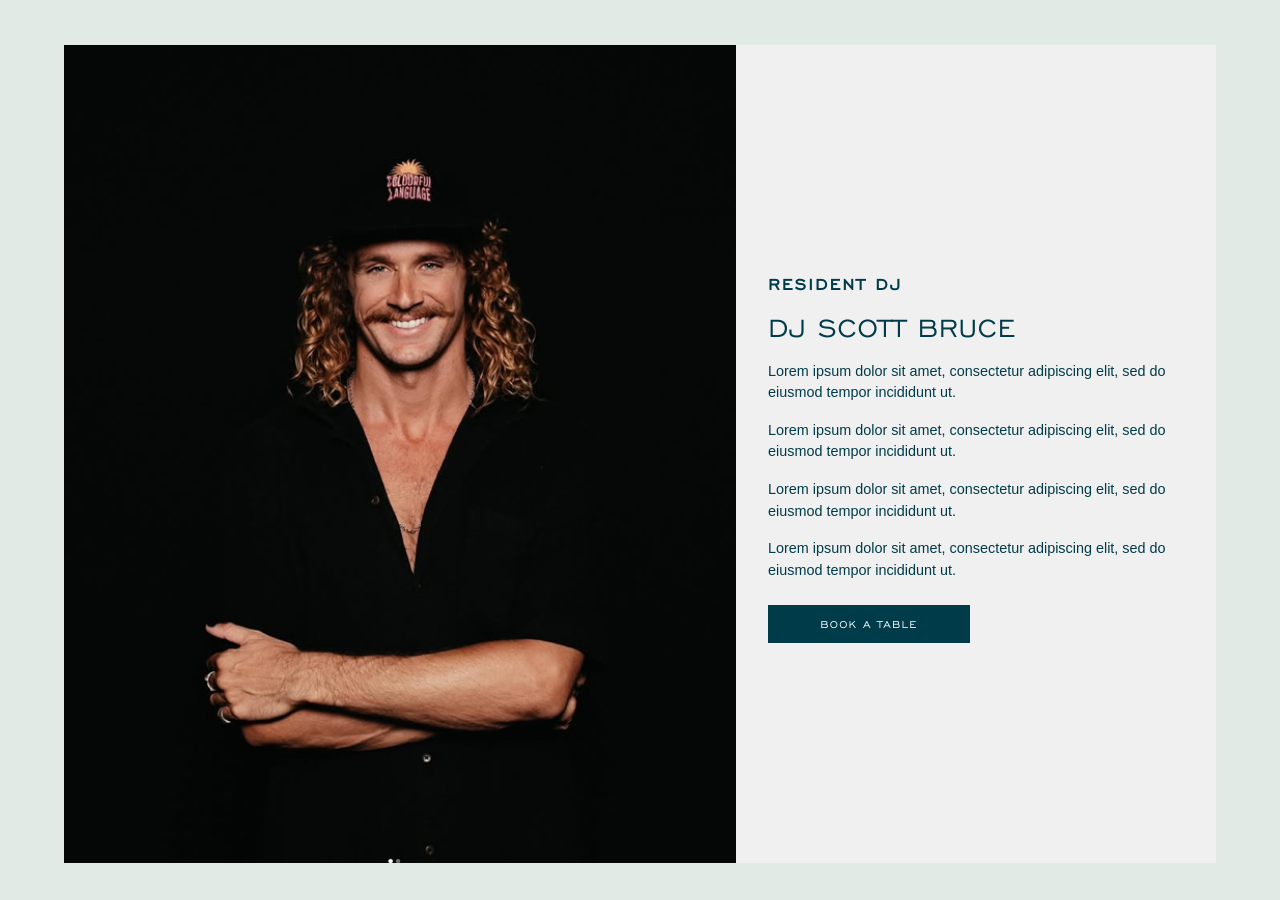
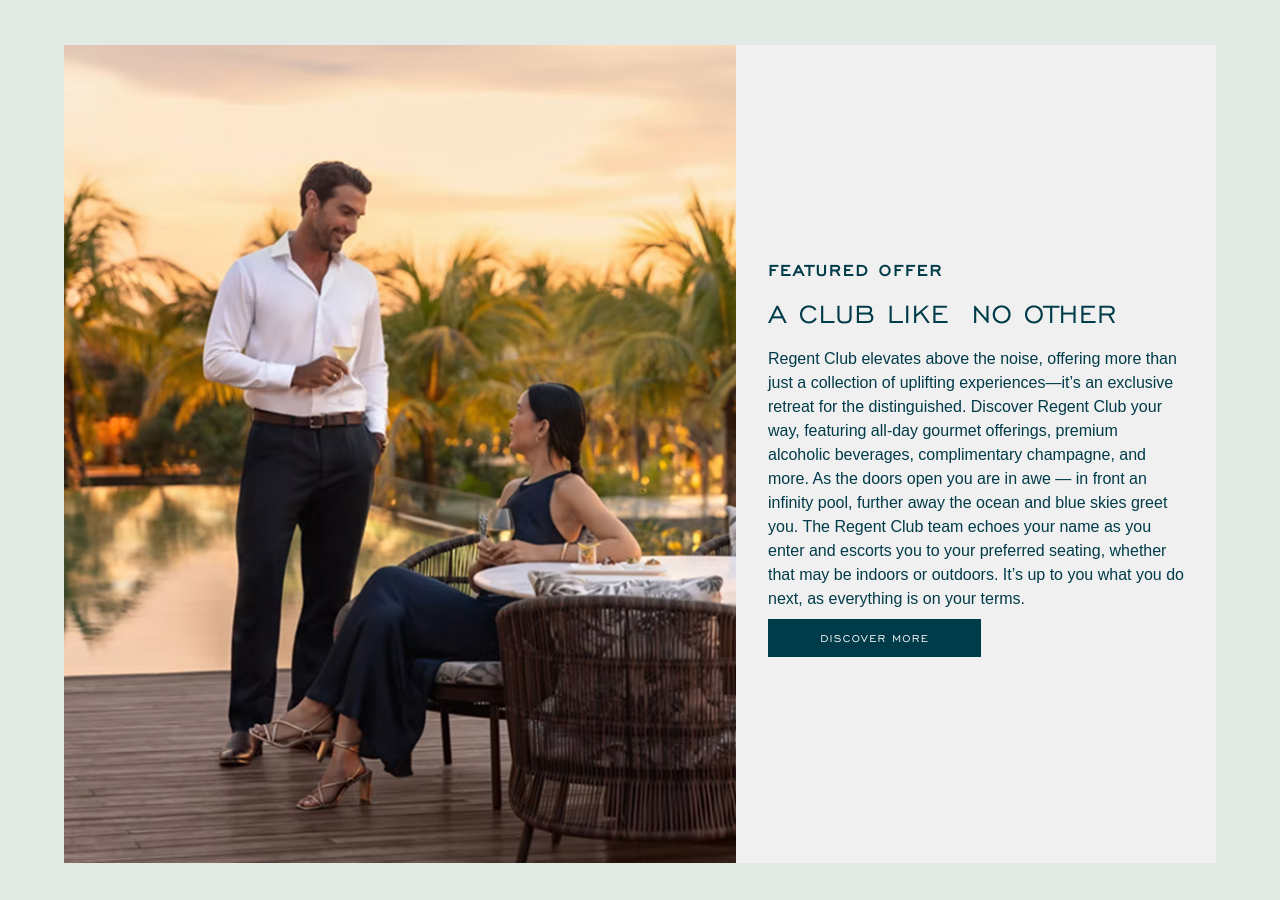
Before and after one commit to TheInstituteOfCode/rbc, a Jekyll site: the page built from offers.html, in a window 1280 px wide and 900 px high, scrolled down 1514 px. Built offline with Jekyll 4.4.1, drawn with Linux system fonts in a browser that asks for light colours; some web fonts are replaced; some of the changed text lies outside the part shown.

Commit message:
Updated 2 files via CloudCannon.

```diff
--- a/offers.html
+++ b/offers.html
@@ -28,25 +28,32 @@
         location: Beach House
         events:
             -
-                heading: DJ Scott Bruce
-                sub-heading: Resident DJ
+                heading: "A Club Like \LNo Other"
+                sub-heading: FEATURED OFFER
                 full-description: >-
-                    <p>Lorem ipsum dolor sit amet, consectetur adipiscing elit,
-                    sed do eiusmod  tempor incididunt ut.</p><p>Lorem ipsum
-                    dolor sit amet, consectetur adipiscing elit, sed do eiusmod
-                    tempor incididunt ut.</p><p>Lorem ipsum dolor sit amet,
-                    consectetur adipiscing elit, sed do eiusmod  tempor
-                    incididunt ut.</p><p>Lorem ipsum dolor sit amet, consectetur
-                    adipiscing elit, sed do eiusmod  tempor incididunt ut.</p>
-                short-description: >-
-                    Celebrate the year’s end with exquisite dining and serene
-                    moments, embracing the art of graceful celebration.
-                featured-image: /uploads/dj-scott-bruce.jpg
+                    Regent Club elevates above the noise, offering more than
+                    just a  collection of uplifting experiences—it’s an
+                    exclusive retreat for the  distinguished.
+
+
+                    Discover Regent Club your way, featuring all-day gourmet
+                    offerings, premium alcoholic beverages, complimentary
+                    champagne, and  more.
+
+
+                    As the doors open you are in awe — in front an infinity
+                    pool, further away the ocean and blue skies greet you. The
+                    Regent Club team echoes  your name as you enter and escorts
+                    you to your preferred seating,  whether that may be indoors
+                    or outdoors. It’s up to you what you do  next, as everything
+                    is on your terms.
+                short-description:
+                featured-image: /uploads/offers2.jpg
                 button-link:
-                button-text: book a table
+                button-text: DISCOVER MORE
             -
-                heading: xyz
-                sub-heading: Resident DJ
+                heading: Elegance at Year’s End
+                sub-heading:
                 full-description: >-
                     <p>Lorem ipsum dolor sit amet, consectetur adipiscing elit,
                     sed do eiusmod  tempor incididunt ut.</p><p>Lorem ipsum
@@ -83,23 +90,6 @@
         _id: events-block
         location: Beach House
         events:
-            -
-                heading: DJ Scott Bruce
-                sub-heading: Resident DJ
-                full-description: >-
-                    <p>Lorem ipsum dolor sit amet, consectetur adipiscing elit,
-                    sed do eiusmod  tempor incididunt ut.</p><p>Lorem ipsum
-                    dolor sit amet, consectetur adipiscing elit, sed do eiusmod
-                    tempor incididunt ut.</p><p>Lorem ipsum dolor sit amet,
-                    consectetur adipiscing elit, sed do eiusmod  tempor
-                    incididunt ut.</p><p>Lorem ipsum dolor sit amet, consectetur
-                    adipiscing elit, sed do eiusmod  tempor incididunt ut.</p>
-                short-description: >-
-                    Celebrate the year’s end with exquisite dining and serene
-                    moments, embracing the art of graceful celebration.
-                featured-image: /uploads/dj-scott-bruce.jpg
-                button-link:
-                button-text: book a table
             -
                 heading: xyz
                 sub-heading: Resident DJ
```
Also changed, not shown: uploads/offers2.jpg (added).
